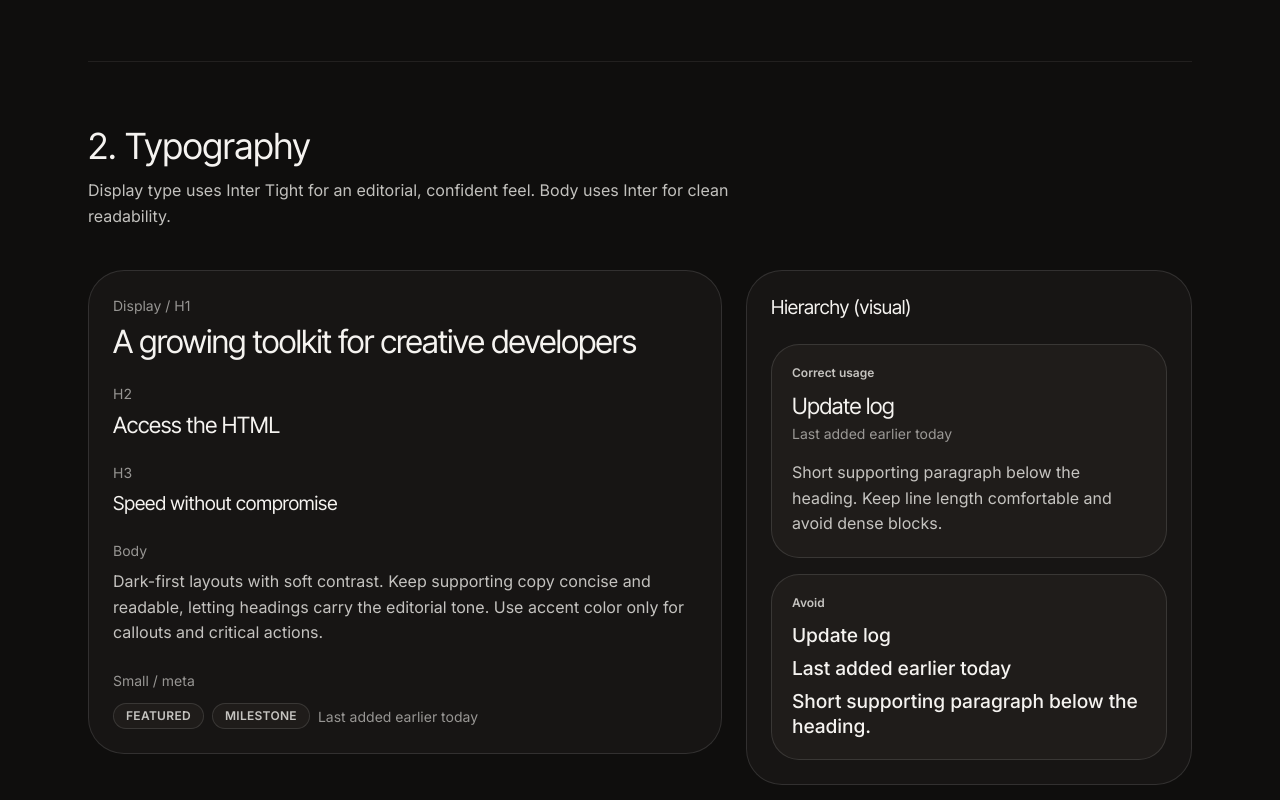
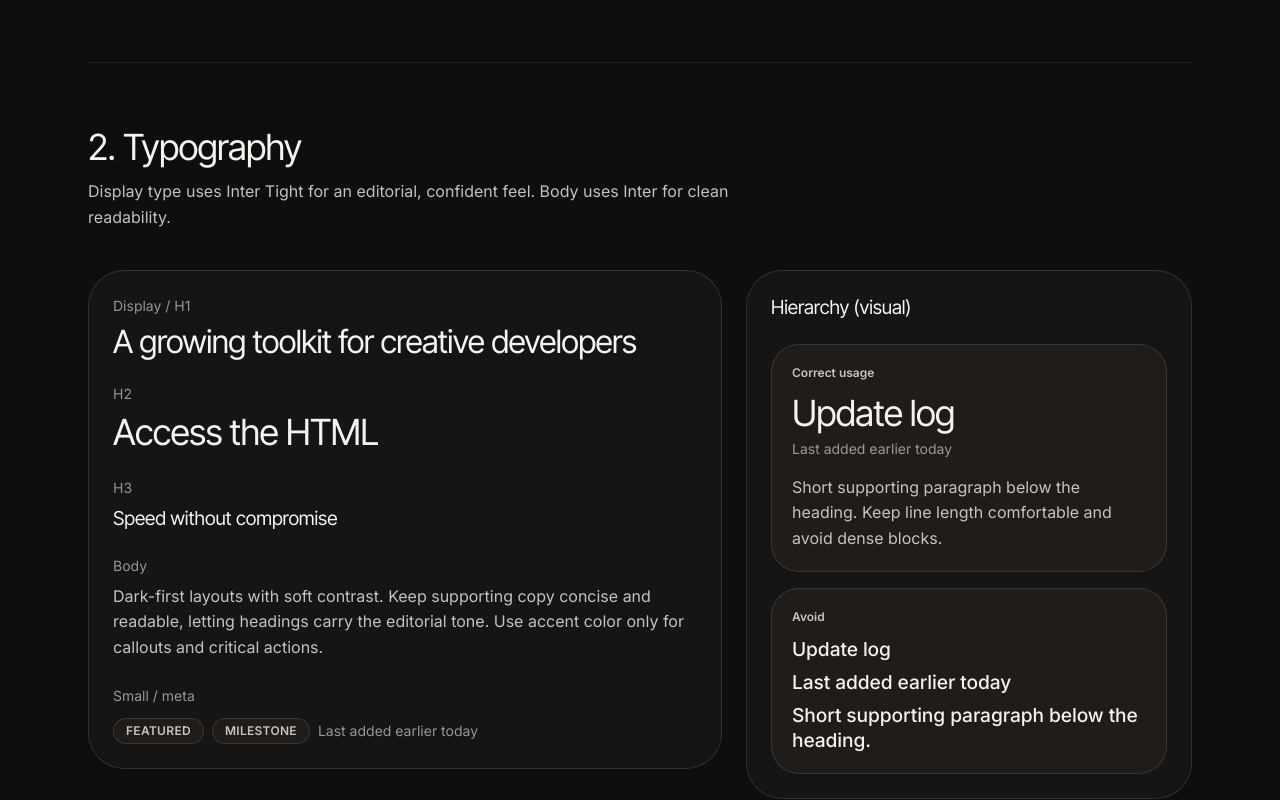
Before and after one commit to lucas-bids/brains-growth, a Next.js app: page /design-system in a window 1280 px wide. Shown: the part 1520-2320 px from the top of the page. Built offline with nearby package versions, Linux system fonts and the light colour scheme.

Commit message:
refactor: design system tokens and responsive h1/h2 typography
- Tokenize MarketingCycles, Hero, SectionHeading, Badge, TestimonialsCarousel,
  FloatingCTA, Button (radii, borders, typography, colors)
- Define responsive --text-h1 (4xl→6xl) and --text-h2 (3xl→4xl) in globals.css

```diff
--- a/app/globals.css
+++ b/app/globals.css
@@ -32,6 +32,14 @@
   --ds-accent: #c3d832;
   --ds-accent-2: #6a4cff; /* purple */
   --ds-accent-foreground: #0b0b0a;
+
+  /* Responsive type (h1 = text-4xl → md:text-6xl, h2 = text-3xl → md:text-4xl) */
+  --ds-text-h1: 2.25rem; /* text-4xl */
+  --ds-text-h1--line-height: 1.15;
+  --ds-text-h1--letter-spacing: -0.02em;
+  --ds-text-h2: 1.875rem; /* text-3xl */
+  --ds-text-h2--line-height: 1.18;
+  --ds-text-h2--letter-spacing: -0.015em;
 
   color-scheme: light;
 }
@@ -85,18 +93,18 @@
   --font-sans: var(--font-inter, ui-sans-serif, system-ui, sans-serif);
   --font-display: var(--font-inter-tight, var(--font-inter, ui-sans-serif, system-ui, sans-serif));
 
-  /* Type scale */
+  /* Type scale (responsive h1/h2: --ds-text-h1/--ds-text-h2 on :root + media query) */
   --text-display: 2rem;
   --text-display--line-height: 1.1;
   --text-display--letter-spacing: -0.02em;
 
-  --text-h1: 1.8rem;
-  --text-h1--line-height: 1.15;
-  --text-h1--letter-spacing: -0.02em;
+  --text-h1: var(--ds-text-h1);
+  --text-h1--line-height: var(--ds-text-h1--line-height);
+  --text-h1--letter-spacing: var(--ds-text-h1--letter-spacing);
 
-  --text-h2: 1.4rem;
-  --text-h2--line-height: 1.18;
-  --text-h2--letter-spacing: -0.015em;
+  --text-h2: var(--ds-text-h2);
+  --text-h2--line-height: var(--ds-text-h2--line-height);
+  --text-h2--letter-spacing: var(--ds-text-h2--letter-spacing);
 
   --text-h3: 1.2rem;
   --text-h3--line-height: 1.3;
@@ -124,13 +132,13 @@
     --text-display--line-height: 1.03;
     --text-display--letter-spacing: -0.04em;
 
-    --text-h1: 3.25rem;
-    --text-h1--line-height: 1.08;
-    --text-h1--letter-spacing: -0.035em;
+    --ds-text-h1: 3.75rem; /* text-6xl */
+    --ds-text-h1--line-height: 1.08;
+    --ds-text-h1--letter-spacing: -0.035em;
 
-    --text-h2: 2.25rem;
-    --text-h2--line-height: 1.12;
-    --text-h2--letter-spacing: -0.02em;
+    --ds-text-h2: 2.25rem; /* text-4xl */
+    --ds-text-h2--line-height: 1.12;
+    --ds-text-h2--letter-spacing: -0.02em;
 
     --text-h3: 1.5rem;
     --text-h3--line-height: 1.25;
--- a/components/FloatingCTA.tsx
+++ b/components/FloatingCTA.tsx
@@ -13,7 +13,7 @@ const SUBTITLE = "Vamos conversar sobre o crescimento do seu negócio";
 const CTA_LABEL = "Fale com o Lucas";
 
 const primaryButtonBase =
-  "inline-flex items-center justify-center rounded-xl px-0 md:px-6 h-12 w-12 md:w-auto rounded-full text-sm font-semibold outline-none transition focus-visible:ring-2 bg-accent text-accent-foreground ring-offset-0 hover:brightness-95 focus-visible:ring-accent/40";
+  "inline-flex items-center justify-center rounded-full px-0 md:px-6 h-12 w-12 md:w-auto text-sm font-semibold outline-none transition focus-visible:ring-2 bg-accent text-accent-foreground ring-offset-0 hover:brightness-95 focus-visible:ring-accent/40";
 
 export function FloatingCTA() {
   const containerRef = useRef<HTMLDivElement>(null);
--- a/components/TestimonialsCarousel.tsx
+++ b/components/TestimonialsCarousel.tsx
@@ -43,7 +43,7 @@ function TestimonialSource({ source }: { source: Testimonial["source"] }) {
       <span className="inline-flex items-center gap-1 text-text-secondary">
         <span
           aria-hidden="true"
-          className="inline-flex h-3.5 w-3.5 items-center justify-center rounded-[2px] bg-[#F6D232] text-[8px] font-bold uppercase text-black"
+          className="inline-flex h-3.5 w-3.5 items-center justify-center rounded-sm bg-[#F6D232] text-[8px] font-bold uppercase text-ink"
         >
           W
         </span>
--- a/components/ui/Badge.tsx
+++ b/components/ui/Badge.tsx
@@ -6,7 +6,7 @@ export function Badge({
   variant?: "featured" | "milestone";
 }) {
   const base =
-    "inline-flex items-center rounded-full px-2.5 py-1 text-[11px] font-semibold tracking-wide";
+    "inline-flex items-center rounded-full px-2.5 py-1 text-small font-semibold tracking-wide";
 
   if (variant === "milestone") {
     return (
--- a/components/ui/Button.tsx
+++ b/components/ui/Button.tsx
@@ -43,7 +43,7 @@ export function Button({
       <button
         type={type}
         onClick={onClick}
-        className={`${base} h-11 bg-accent-2 text-white ring-offset-0 hover:brightness-95 focus-visible:ring-accent-2/40 ${className}`}
+        className={`${base} h-11 bg-accent-2 text-text ring-offset-0 hover:brightness-95 focus-visible:ring-accent-2/40 ${className}`}
       >
         {children}
       </button>
--- a/components/ui/SectionHeading.tsx
+++ b/components/ui/SectionHeading.tsx
@@ -19,7 +19,7 @@ export function SectionHeading({
       }`}
     >
       <h2
-        className={`font-display text-3xl md:text-4xl text-text ${
+        className={`font-display text-h2 text-text ${
           isCentered ? "max-w-4xl mx-auto tracking-tight" : ""
         }`}
       >
--- a/sections/MarketingCycles.tsx
+++ b/sections/MarketingCycles.tsx
@@ -177,9 +177,9 @@ export function MarketingCycles() {
           <div ref={setBlockRef(0)}>
             <div className="lg:hidden">
               <div className="relative mb-10 mx-auto aspect-[4/5] w-full max-w-md">
-                <div className="absolute inset-0 rounded-[28px] border border-white/40">
-                  <div className="relative flex h-full w-full items-center justify-center rounded-[28px]">
-                    <div className="absolute inset-0 rounded-[28px] bg-surface/40 backdrop-blur-md" />
+                <div className="absolute inset-0 rounded-xl border border-border/40">
+                  <div className="relative flex h-full w-full items-center justify-center rounded-xl">
+                    <div className="absolute inset-0 rounded-xl bg-surface/40 backdrop-blur-md" />
                     <div className="relative w-full h-full p-12">
                       <Image
                         src={cards[0].src}
@@ -240,9 +240,9 @@ export function MarketingCycles() {
           <div ref={setBlockRef(1)}>
             <div className="lg:hidden">
               <div className="relative mx-auto mb-10 aspect-[4/5] w-full max-w-sm">
-                <div className="absolute inset-0 rounded-[28px] border border-white/40">
-                  <div className="relative flex h-full w-full items-center justify-center rounded-[28px]">
-                    <div className="absolute inset-0 rounded-[28px] bg-surface/40 backdrop-blur-md" />
+                <div className="absolute inset-0 rounded-xl border border-border/40">
+                  <div className="relative flex h-full w-full items-center justify-center rounded-xl">
+                    <div className="absolute inset-0 rounded-xl bg-surface/40 backdrop-blur-md" />
                     <div className="relative w-full h-full p-12">
                       <Image
                         src={cards[1].src}
@@ -302,9 +302,9 @@ export function MarketingCycles() {
           <div ref={setBlockRef(2)}>
             <div className="lg:hidden">
               <div className="relative mx-auto mb-10 aspect-[4/5] w-full max-w-sm">
-                <div className="absolute inset-0 rounded-[28px] border border-white/40">
-                  <div className="relative flex h-full w-full items-center justify-center rounded-[28px]">
-                    <div className="absolute inset-0 rounded-[28px] bg-surface/40 backdrop-blur-md" />
+                <div className="absolute inset-0 rounded-xl border border-border/40">
+                  <div className="relative flex h-full w-full items-center justify-center rounded-xl">
+                    <div className="absolute inset-0 rounded-xl bg-surface/40 backdrop-blur-md" />
                     <div className="relative w-full h-full p-12">
                       <Image
                         src={cards[2].src}
@@ -372,7 +372,7 @@ export function MarketingCycles() {
                   <div
                     key={card.src}
                     ref={setOuterCardRef(index)}
-                    className="absolute inset-0 rounded-[28px] border border-border transition-transform duration-500 ease-out"
+                    className="absolute inset-0 rounded-xl border border-border transition-transform duration-500 ease-out"
                     style={{
                       transform: `translate(${offset.x}px, ${offset.y}px) scale(${offset.scale}) rotate(${offset.rotation}deg)`,
                       zIndex: cards.length - index,
@@ -382,10 +382,10 @@ export function MarketingCycles() {
                   >
                     <div
                       ref={setCardRef(index)}
-                      className="relative flex h-full w-full items-center justify-center rounded-[28px]"
+                      className="relative flex h-full w-full items-center justify-center rounded-xl"
                       style={{ transformStyle: "preserve-3d", willChange: "transform" }}
                     >
-                      <div className="absolute inset-0 rounded-[28px] bg-surface/40 backdrop-blur-sm" />
+                      <div className="absolute inset-0 rounded-xl bg-surface/40 backdrop-blur-sm" />
                       <div className="relative w-full h-full p-16">
                         <Image
                           src={card.src}
```
